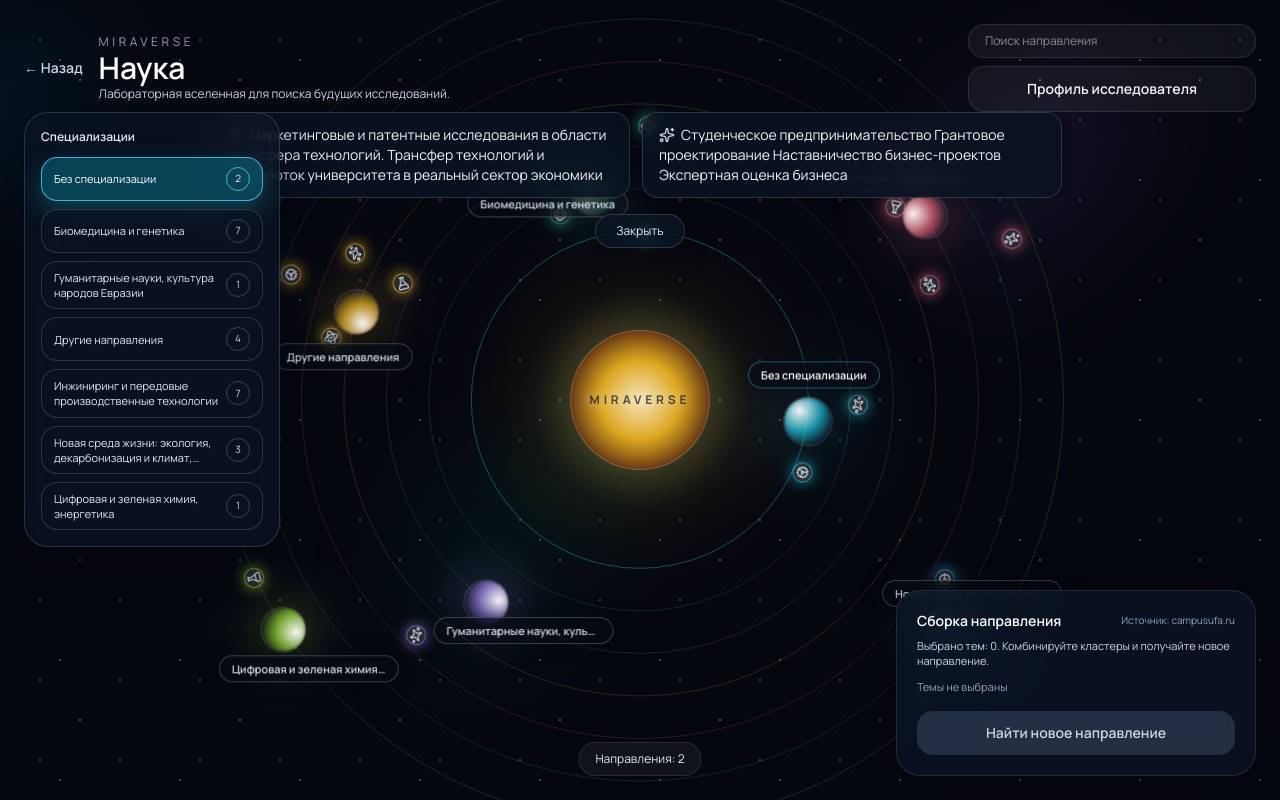
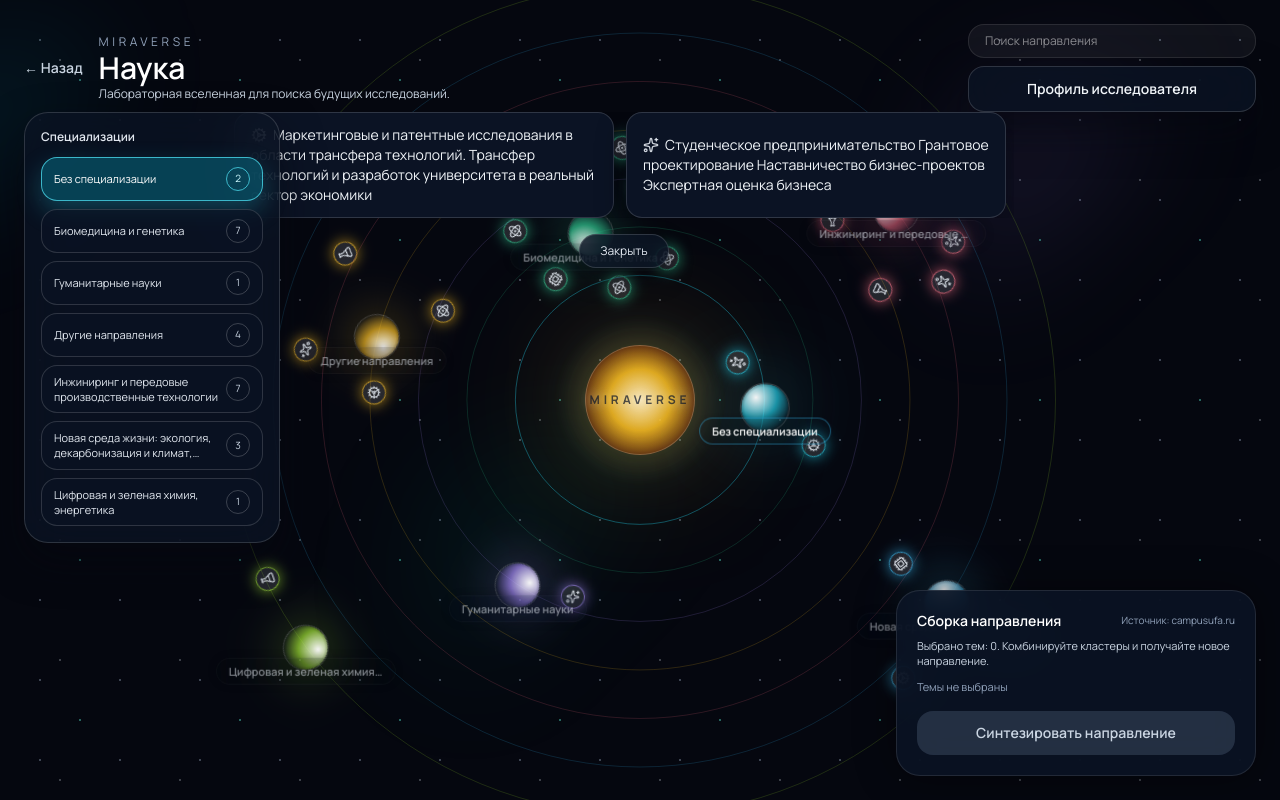
Before and after one commit to msozaev/ai.ukmira.ru, a Next.js app: page /science in a window 1280 px wide. Both pictures are taken after a click on the button "Без специализации". Built offline with nearby package versions, Linux system fonts and the light colour scheme.

Commit message:
minor changes

```diff
--- a/src/app/globals.css
+++ b/src/app/globals.css
@@ -219,6 +219,15 @@
   }
 }
 
+@keyframes moonOrbitSpin {
+  0% {
+    transform: translate(-50%, -50%) rotate(0deg);
+  }
+  100% {
+    transform: translate(-50%, -50%) rotate(360deg);
+  }
+}
+
 .orbit-ring {
   position: absolute;
   left: 50%;
@@ -243,8 +252,8 @@
 
 .sun {
   position: relative;
-  width: 140px;
-  height: 140px;
+  width: 110px;
+  height: 110px;
   border-radius: 9999px;
   display: flex;
   align-items: center;
@@ -335,11 +344,22 @@
   pointer-events: none;
 }
 
+.planet-label-wrap {
+  position: absolute;
+  left: 50%;
+  top: 50%;
+  transform: translate(-50%, -50%);
+  z-index: 3;
+  animation: orbitCounter var(--orbit-duration, 120s) linear infinite;
+  animation-delay: var(--orbit-delay, 0s);
+  pointer-events: none;
+}
+
 .planet-label {
   position: absolute;
   left: 50%;
-  top: -10px;
-  transform: translate(-50%, -100%);
+  top: 100%;
+  transform: translate(-50%, 10px);
   appearance: none;
   border: none;
   cursor: pointer;
@@ -348,27 +368,26 @@
   max-width: 180px;
   padding: 6px 12px;
   border-radius: 9999px;
-  border: 1px solid rgba(255, 255, 255, 0.22);
-  background: rgba(7, 11, 20, 0.66);
-  color: rgba(226, 232, 240, 0.95);
+  border: 1px solid rgba(255, 255, 255, 0.03);
+  background: rgba(7, 11, 20, 0.08);
+  color: rgba(226, 232, 240, 0.56);
   font-size: 11px;
   font-weight: 600;
   line-height: 1.2;
   white-space: nowrap;
   overflow: hidden;
   text-overflow: ellipsis;
-  backdrop-filter: blur(28px);
-  box-shadow: 0 0 18px rgba(6, 10, 18, 0.6);
-  animation: orbitCounter var(--orbit-duration, 120s) linear infinite;
-  animation-delay: var(--orbit-delay, 0s);
+  backdrop-filter: blur(46px) saturate(165%);
+  box-shadow: 0 0 8px rgba(6, 10, 18, 0.24);
+  pointer-events: auto;
 }
 
 @keyframes orbitCounter {
   0% {
-    transform: translate(-50%, -100%) rotate(0deg);
+    transform: translate(-50%, -50%) rotate(0deg);
   }
   100% {
-    transform: translate(-50%, -100%) rotate(-360deg);
+    transform: translate(-50%, -50%) rotate(-360deg);
   }
 }
 
@@ -425,7 +444,7 @@
   left: 50%;
   top: 50%;
   transform: translate(-50%, -50%);
-  animation-name: orbitSpinReverse;
+  animation-name: moonOrbitSpin;
   animation-timing-function: linear;
   animation-iteration-count: infinite;
   width: 0;
@@ -443,8 +462,8 @@
 
 .moon-dot {
   display: block;
-  width: 20px;
-  height: 20px;
+  width: 24px;
+  height: 24px;
   border-radius: 9999px;
   border: 1px solid var(--planet-color, rgba(148, 163, 184, 0.6));
   background: rgba(255, 255, 255, 0.12);
@@ -456,8 +475,8 @@
 }
 
 .moon-active .moon-dot {
-  width: 24px;
-  height: 24px;
+  width: 30px;
+  height: 30px;
   border-color: var(--planet-color, rgba(34, 211, 238, 0.9));
   background: var(--planet-color, rgba(34, 211, 238, 0.6));
   box-shadow: 0 0 22px var(--planet-color, rgba(34, 211, 238, 0.9));
--- a/src/app/science/page.tsx
+++ b/src/app/science/page.tsx
@@ -126,6 +126,9 @@
 const normalizeSpec = (value: string) => {
   const cleaned = value.replace(/[.\u2026]+$/g, "").replace(/\s+/g, " ").trim();
   if (!cleaned || cleaned === "-" || cleaned === "—") return "Другие направления";
+  if (cleaned === "Гуманитарные науки, культура народов Евразии") {
+    return "Гуманитарные науки";
+  }
   return cleaned;
 };
 
@@ -149,6 +152,19 @@
   return Sparkles;
 };
 
+const applyMoonRadiusOverrides = (topic: string, radius: number) => {
+  if (topic === "Научно-образовательное пространство") {
+    return Math.max(38, radius - 24);
+  }
+  if (topic.startsWith("Фундаментальные и прикладные исследования в области кар")) {
+    return Math.max(38, radius - 26);
+  }
+  if (topic.startsWith("Маркетинговые и патентные исследования в области")) {
+    return Math.max(38, radius - 24);
+  }
+  return radius;
+};
+
 export default function SciencePage() {
   const [selectedTopics, setSelectedTopics] = useState<string[]>([]);
   const [hoveredTopic, setHoveredTopic] = useState<string | null>(null);
@@ -160,6 +176,7 @@
   const [viewport, setViewport] = useState({ width: 0, height: 0 });
   const [hasSelectedCluster, setHasSelectedCluster] = useState(false);
   const [selectedTopicOrigins, setSelectedTopicOrigins] = useState<Record<string, string>>({});
+  const [hoveredTopicOrigin, setHoveredTopicOrigin] = useState<string | null>(null);
   const [pathSegments, setPathSegments] = useState<PathSegment[]>([]);
   const mapRef = useRef<HTMLDivElement | null>(null);
   const sunRef = useRef<HTMLDivElement | null>(null);
@@ -276,8 +293,8 @@
 
   const activeVisibleTopics = useMemo(() => {
     if (!activeCluster) return [];
-    return showAllTopics ? activeFilteredTopics : activeFilteredTopics.slice(0, 10);
-  }, [activeFilteredTopics, showAllTopics, activeCluster]);
+    return activeFilteredTopics;
+  }, [activeFilteredTopics, activeCluster]);
 
   const extraTopicsCount = Math.max(0, activeFilteredTopics.length - activeVisibleTopics.length);
 
@@ -286,26 +303,93 @@
     if (!cluster) return [];
     const filtered = filterTopics(cluster.topics);
     if (isActive) return activeVisibleTopics;
-    return filtered.slice(0, 4);
+    return filtered;
   };
 
   const getMoonLayout = (seed: string, count: number) => {
     if (!count) return [];
     const layout: Array<{ angle: number; radius: number }> = [];
     const isEngineering = seed.startsWith("Инжиниринг и передовые");
-    const baseAngle = (seed.length * 37) % 360;
-    const baseRadius = 34 + (seed.length % 8) * 3 + (isEngineering ? 6 : 0);
+    const isBioGen = seed.startsWith("Биомедицина и генетика");
+    const chaosBoost = isBioGen || isEngineering ? 1.15 : 1;
+    const distanceBoost = isBioGen ? 6 : isEngineering ? 4 : 0;
+    let seedHash = 0;
+    for (let i = 0; i < seed.length; i += 1) {
+      seedHash = (seedHash * 31 + seed.charCodeAt(i)) >>> 0;
+    }
+    let rngState = seedHash || 1;
+    const rand = () => {
+      rngState = (rngState + 0x6d2b79f5) >>> 0;
+      let t = rngState;
+      t = Math.imul(t ^ (t >>> 15), t | 1);
+      t ^= t + Math.imul(t ^ (t >>> 7), t | 61);
+      return ((t ^ (t >>> 14)) >>> 0) / 4294967296;
+    };
+    const seedOffset = (seedHash % 360) + rand() * 18;
+    const baseRadius =
+      52 +
+      Math.min(64, Math.floor(count / 5) * 10) +
+      (seed.length % 7) * 2 +
+      (isEngineering ? 6 : 0) +
+      distanceBoost;
+    const ringGap = 26 + (isEngineering ? 6 : 0) + (isBioGen ? 4 : 0);
+    const minArc = 30 + (isEngineering ? 6 : 0);
+    const minRadius = baseRadius + 12 + (isBioGen ? 6 : 0);
+    let remaining = count;
+    let ringIndex = 0;
 
-    for (let i = 0; i < count; i += 1) {
-      const angle =
-        (baseAngle +
-          (360 / count) * i +
-          (seed.charCodeAt(i % seed.length) || 0) * (isEngineering ? 1.25 : 0.9) +
-          (isEngineering ? 14 : 0)) %
-        360;
+    while (remaining > 0) {
       const radius =
-        baseRadius + ((seed.charCodeAt((i + 3) % seed.length) || 0) % (isEngineering ? 32 : 24));
-      layout.push({ angle, radius });
+        baseRadius + ringGap * ringIndex + (rand() - 0.5) * ringGap * 0.45 * chaosBoost;
+      const circumference = 2 * Math.PI * radius;
+      const maxOnRing = Math.max(5, Math.floor(circumference / minArc));
+      const ringCapacity = Math.max(3, maxOnRing - Math.floor(rand() * 2));
+      const ringCount = Math.min(remaining, ringCapacity);
+      const angleStep = 360 / ringCount;
+      const ringOffset = rand() * angleStep;
+
+      for (let i = 0; i < ringCount; i += 1) {
+        const jitter = (rand() - 0.5) * angleStep * 0.45 * chaosBoost;
+        const angle = (seedOffset + ringOffset + angleStep * i + jitter) % 360;
+        const alternator = i % 2 === 0 ? -1 : 1;
+        const jump = (0.25 + rand() * 0.35) * ringGap * chaosBoost;
+        const radialJitter =
+          alternator * jump + (rand() - 0.5) * ringGap * 0.2 * chaosBoost;
+        const finalRadius = Math.max(minRadius, radius + radialJitter);
+        layout.push({ angle, radius: finalRadius });
+      }
+
+      remaining -= ringCount;
+      ringIndex += 1;
+    }
+
+    if (isBioGen || isEngineering) {
+      let pickState = (seedHash ^ 0x9e3779b9) >>> 0;
+      const pickRand = () => {
+        pickState = (pickState + 0x6d2b79f5) >>> 0;
+        let t = pickState;
+        t = Math.imul(t ^ (t >>> 15), t | 1);
+        t ^= t + Math.imul(t ^ (t >>> 7), t | 61);
+        return ((t ^ (t >>> 14)) >>> 0) / 4294967296;
+      };
+
+      const closeCount = Math.min(3, layout.length);
+      const closeIndices = new Set<number>();
+      while (closeIndices.size < closeCount) {
+        closeIndices.add(Math.floor(pickRand() * layout.length));
+      }
+
+      const closeFloor = Math.max(36, minRadius - 14);
+      const normalFloor = Math.max(40, minRadius - 6);
+
+      layout.forEach((item, idx) => {
+        const isClose = closeIndices.has(idx);
+        const pull = isClose
+          ? ringGap * (0.9 + pickRand() * 0.4)
+          : ringGap * (0.25 + pickRand() * 0.2);
+        const floor = isClose ? closeFloor : normalFloor;
+        item.radius = Math.max(floor, item.radius - pull);
+      });
     }
 
     return layout;
@@ -355,8 +439,8 @@
       viewport.width || fallbackMin,
       viewport.height || fallbackMin
     );
-    const maxOrbit = Math.min(560, Math.max(260, viewportMin * 0.47));
-    const minOrbit = Math.min(180, maxOrbit * 0.45);
+    const maxOrbit = Math.min(540, Math.max(240, viewportMin * 0.46));
+    const minOrbit = Math.min(130, maxOrbit * 0.34);
     const orbitGap =
       clusters.length > 1 ? (maxOrbit - minOrbit) / (clusters.length - 1) : 0;
 
@@ -439,7 +523,7 @@
       .filter(Boolean)
       .join("\n");
 
-    return `Сгенерируй новое междисциплинарное научное направление на основе выбранных тем.\n\nВыбранные темы: ${topicsText}.\n\nПрофиль пользователя:\n${profileText || "(профиль не заполнен)"}\n\nВажно: не добавляй приветствий, обращений по имени или фраз вроде "Привет, я Miraverse". Сразу дай ответ по структуре.\n\nФормат ответа:\n1) Название направления.\n2) Краткое описание (2-3 предложения).\n3) Ключевые научные вопросы и гипотезы.\n4) Сферы применения и потенциальный эффект.\n5) Необходимые компетенции и инфраструктура.\n6) Какие лаборатории кампуса ближе всего (по смыслу).\n7) Риски, этика и ограничения.\n8) Первые 3 шага для старта проекта.`;
+    return `Сгенерируй новое междисциплинарное научное направление на основе выбранных тем.\n\nВыбранные темы: ${topicsText}.\n\nПрофиль пользователя:\n${profileText || "(профиль не заполнен)"}\n\nВажно: не добавляй приветствий, обращений по имени или фраз вроде "Привет, я Miraverse". Сразу дай ответ по структуре.\n\nФормат ответа:\n1. Название направления.\n2. Краткое описание (2-3 предложения).\n3. Ключевые научные вопросы и гипотезы.\n4. Сферы применения и потенциальный эффект.\n5. Необходимые компетенции и инфраструктура.\n6. Какие лаборатории кампуса ближе всего (по смыслу) — добавь руководителя каждой лаборатории.\n7. Риски, этика и ограничения.\n8. Первые 3 шага для старта проекта.\n9. Какие компании в России могут купить результаты исследования (1–3 крупных компании).`;
   };
 
   const buildSources = () => {
@@ -456,7 +540,8 @@
         const spec = lab.attributes?.["Специализация"] || "—";
         const activity = normalizeActivity(lab.activity) || "—";
         const topicsList = (lab.researchTopics || []).join("; ") || "—";
-        return `Лаборатория: ${lab.name}\nСпециализация: ${Array.isArray(spec) ? spec.join(", ") : spec}\nНаправления деятельности: ${activity}\nТематики: ${topicsList}`;
+        const supervisor = lab.supervisor?.trim() || "—";
+        return `Лаборатория: ${lab.name}\nРуководитель лаборатории: ${supervisor}\nСпециализация: ${Array.isArray(spec) ? spec.join(", ") : spec}\nНаправления деятельности: ${activity}\nТематики: ${topicsList}`;
       })
       .join("\n\n");
 
@@ -504,6 +589,14 @@
   };
 
   const isTopicActive = (topic: string) => selectedTopics.includes(topic) || hoveredTopic === topic;
+  const hoveredCluster = useMemo(
+    () => (hoveredTopicOrigin ? clusters.find((item) => item.name === hoveredTopicOrigin) : null),
+    [clusters, hoveredTopicOrigin]
+  );
+  const hoveredMeta = useMemo(() => {
+    if (!hoveredTopic || !hoveredCluster) return null;
+    return hoveredCluster.topicMeta?.[hoveredTopic] || null;
+  }, [hoveredCluster, hoveredTopic]);
 
   return (
     <main className="relative min-h-screen overflow-hidden bg-[#05070f]">
@@ -554,13 +647,13 @@
                 viewport.width || fallbackMin,
                 viewport.height || fallbackMin
               );
-              const maxOrbit = Math.min(560, Math.max(260, viewportMin * 0.47));
-              const minOrbit = Math.min(180, maxOrbit * 0.45);
+              const maxOrbit = Math.min(540, Math.max(240, viewportMin * 0.46));
+              const minOrbit = Math.min(130, maxOrbit * 0.34);
               const orbitGap =
                 clusters.length > 1 ? (maxOrbit - minOrbit) / (clusters.length - 1) : 0;
               const orbitRadius = minOrbit + orbitGap * index + index * 8;
               const orbitSize = orbitRadius * 2;
-              const orbitDuration = 420;
+              const orbitDuration = 875;
               const customAngle = customOrbitAngles.find((entry) =>
                 cluster.name.startsWith(entry.match)
               )?.angle;
@@ -572,6 +665,9 @@
               const isActive = index === safeIndex;
               const clusterTopics = getClusterVisibleTopics(cluster.name, isActive);
               const moonLayout = getMoonLayout(cluster.name, clusterTopics.length);
+              const moonSpinSeed = cluster.name.length + (cluster.name.charCodeAt(0) || 0);
+              const moonSpinDirection = moonSpinSeed % 2 === 0 ? "normal" : "reverse";
+              const moonSpinDuration = 238 + (moonSpinSeed % 6) * 28;
 
               return (
                 <div key={cluster.name}>
@@ -624,6 +720,7 @@
                     >
                       <div className="planet-core-wrapper">
                         <div className="planet-core" />
+                        <div className="planet-label-wrap">
                           <button
                             className="planet-label"
                             onClick={(event) => {
@@ -633,11 +730,13 @@
                           >
                             {truncate(cluster.name, 26)}
                           </button>
+                        </div>
                         {clusterTopics.length ? (
                           <div
                             className="moon-orbit"
                             style={{
-                              animationDuration: "160s",
+                              animationDuration: `${moonSpinDuration}s`,
+                              animationDirection: moonSpinDirection,
                             }}
                           >
                             {clusterTopics.map((topic, moonIndex) => {
@@ -645,6 +744,10 @@
                                 angle: (360 / clusterTopics.length) * moonIndex,
                                 radius: 42,
                               };
+                              const adjustedRadius = applyMoonRadiusOverrides(
+                                topic,
+                                layout.radius
+                              );
                               const active = isTopicActive(topic);
                               const Icon = getTopicIcon(topic);
                               return (
@@ -657,12 +760,18 @@
                                     event.stopPropagation();
                                     toggleTopic(topic, cluster.name);
                                   }}
-                                  onMouseEnter={() => setHoveredTopic(topic)}
-                                  onMouseLeave={() => setHoveredTopic(null)}
+                                  onMouseEnter={() => {
+                                    setHoveredTopic(topic);
+                                    setHoveredTopicOrigin(cluster.name);
+                                  }}
+                                  onMouseLeave={() => {
+                                    setHoveredTopic(null);
+                                    setHoveredTopicOrigin(null);
+                                  }}
                                   className={`moon group ${active ? "moon-active" : ""}`}
                                   style={
                                     {
-                                      transform: `rotate(${layout.angle}deg) translateX(${layout.radius}px)`,
+                                      transform: `rotate(${layout.angle}deg) translateX(${adjustedRadius}px)`,
                                       ["--moon-angle"]: `${layout.angle}deg`,
                                     } as CSSProperties
                                   }
@@ -706,7 +815,7 @@
           />
           <button
             onClick={() => setShowProfile((prev) => !prev)}
-            className="w-72 rounded-2xl border border-white/10 bg-white/5 px-4 py-3 text-sm font-semibold text-slate-100 transition hover:border-white/30"
+            className="w-72 rounded-2xl border border-white/15 bg-[#0b1324]/80 px-4 py-3 text-sm font-semibold text-slate-100 shadow-[0_18px_40px_rgba(5,7,15,0.5)] backdrop-blur-xl transition hover:border-white/35"
           >
             Профиль исследователя
           </button>
@@ -714,14 +823,14 @@
       </header>
 
       <section
-        className={`absolute left-1/2 top-28 z-30 w-[min(860px,92vw)] -translate-x-1/2 transition-all duration-300 ${
+        className={`absolute left-1/2 top-28 z-30 w-[min(780px,calc(100vw-22rem))] -translate-x-1/2 -ml-4 transition-all duration-300 ${
           hasSelectedCluster && activeFilteredTopics.length
             ? "opacity-100 translate-y-0"
             : "pointer-events-none -translate-y-2 opacity-0"
         }`}
       >
         {hasSelectedCluster && activeFilteredTopics.length ? (
-          <div className="max-h-[65vh] overflow-y-auto pr-2">
+          <div className="max-h-[72vh] overflow-y-auto pr-2">
             <div className="grid grid-cols-1 gap-3 sm:grid-cols-2">
               {activeFilteredTopics.map((topic) => {
                 const isSelected = selectedTopics.includes(topic);
@@ -732,8 +841,8 @@
                     onClick={() => toggleTopic(topic, activeCluster?.name)}
                     className={`rounded-2xl border px-4 py-3 text-left text-sm transition ${
                       isSelected
-                        ? "border-cyan-300/90 bg-cyan-300/80 text-white shadow-[0_18px_45px_rgba(34,211,238,0.28)]"
-                        : "border-white/15 bg-[#0b1324]/80 text-slate-100 backdrop-blur-xl shadow-[0_12px_30px_rgba(5,7,15,0.45)] hover:border-white/35"
+                        ? "border-cyan-300/70 bg-cyan-800/100 text-white shadow-[0_10px_24px_rgba(34,211,238,0.25)]"
+                        : "border-white/15 bg-[#0b1324]/100 text-slate-100 backdrop-blur-xl shadow-[0_12px_30px_rgba(5,7,15,0.45)] hover:border-white/35"
                     }`}
                   >
                     <Icon className="topic-icon" aria-hidden />
@@ -761,7 +870,7 @@
         <p className="text-xs font-semibold text-slate-200">Специализации</p>
         <div className="mt-3 flex flex-col gap-2">
           {clusters.map((cluster, index) => {
-            const isActive = index === safeIndex;
+            const isActive = hasSelectedCluster && index === safeIndex;
             return (
               <button
                 key={cluster.name}
@@ -787,19 +896,38 @@
           })}
         </div>
 
+        {hoveredTopic && hoveredCluster ? (
+          <div className="mt-4 rounded-2xl border border-white/15 bg-[#0b1324]/80 p-3 text-[11px] text-slate-200 shadow-[0_12px_30px_rgba(5,7,15,0.45)] backdrop-blur-xl">
+            <p className="text-[10px] uppercase tracking-[0.2em] text-slate-400">
+              Тема направления
+            </p>
+            <p className="mt-2 text-sm font-semibold text-white">
+              {truncate(hoveredTopic, 64)}
+            </p>
+            <p className="mt-1 text-[11px] text-slate-400">
+              {hoveredCluster.name}
+            </p>
+            <div className="mt-2 text-[11px] text-slate-300">
+              Лабораторий: {hoveredMeta?.count ?? 0}
+              {hoveredMeta?.labs?.length
+                ? ` • ${hoveredMeta.labs.slice(0, 3).join(", ")}`
+                : ""}
+            </div>
+          </div>
+        ) : null}
+
       </aside>
 
+      {extraTopicsCount > 0 ? (
         <div className="absolute bottom-6 left-1/2 z-30 flex -translate-x-1/2 items-center gap-3 rounded-full border border-white/10 bg-white/5 px-4 py-2 text-xs text-slate-200">
-        <span>Направления: {activeFilteredTopics.length}</span>
-        {extraTopicsCount > 0 ? (
           <button
             className="text-cyan-200 hover:text-cyan-100"
             onClick={() => setShowAllTopics((prev) => !prev)}
           >
             {showAllTopics ? "Свернуть" : `Показать ещё ${extraTopicsCount}`}
           </button>
+        </div>
       ) : null}
-      </div>
 
       <div className="fixed bottom-6 right-6 z-40 w-[360px] max-w-[92vw] rounded-3xl border border-white/10 bg-[#0b1324]/90 p-5 text-xs text-slate-200 shadow-[0_0_40px_rgba(0,0,0,0.45)] backdrop-blur-xl">
         <div className="flex items-center justify-between">
@@ -816,13 +944,13 @@
               <button
                 key={topic}
                 onClick={() => toggleTopic(topic)}
-                className="rounded-full border border-cyan-300/60 bg-cyan-400/10 px-3 py-1 text-[10px] text-white"
+                className="rounded-full border border-cyan-300/60 bg-cyan-400/15 px-3 py-1.5 text-[12px] text-white"
               >
                 {(() => {
                   const Icon = getTopicIcon(topic);
                   return <Icon className="topic-icon" aria-hidden />;
                 })()}
-                {truncate(topic, 55)}
+                {truncate(topic, 34)}
               </button>
             ))
           ) : (
@@ -835,7 +963,7 @@
           disabled={!selectedTopics.length || isGenerating}
           className="mt-4 w-full rounded-2xl bg-cyan-400/80 px-4 py-3 text-sm font-semibold text-slate-900 transition hover:bg-cyan-300 disabled:cursor-not-allowed disabled:bg-slate-500/30 disabled:text-slate-300"
         >
-          {isGenerating ? "Генерирую направление..." : "Найти новое направление"}
+          {isGenerating ? "Идёт синтез направления..." : "Синтезировать направление"}
         </button>
       </div>
 
```
Also changed, not shown: src/data/campusScience.json. Lines whose indentation alone changed are shown as unchanged.
